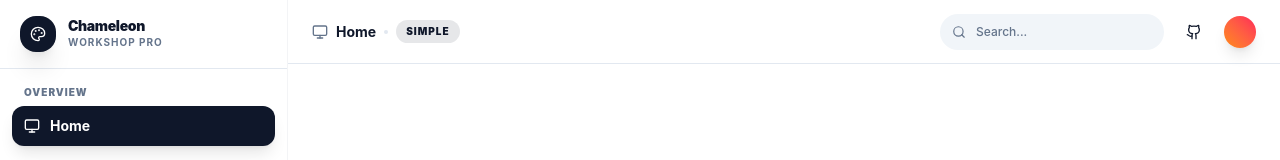
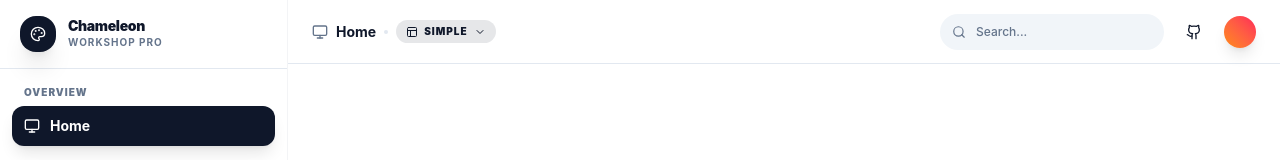
Before and after one commit to GDA-Africa/chameleon-ui, a React (Vite) app: page / in a window 1280 px wide. Shown: the top 160 px of the page. Built offline with nearby package versions, Linux system fonts and the light colour scheme.

Commit message:
feat: convert header theme badge into a dropdown theme switcher

```diff
--- a/src/app/App.tsx
+++ b/src/app/App.tsx
@@ -1,4 +1,4 @@
-import React, { useState, useEffect } from "react";
+import React, { useState, useEffect, useRef } from "react";
 import {
   Palette,
   Layers,
@@ -20,6 +20,7 @@ import {
   Code,
   Menu,
   X,
+  ChevronDown,
 } from "lucide-react";
 import { motion, AnimatePresence } from "motion/react";
 import {
@@ -74,12 +75,27 @@ function Workshop() {
   const { textPrimary, textMuted, theme: currentTheme } = useThemeClasses();
   const [activePage, setActivePage] = useState<Page>("landing");
   const [sidebarOpen, setSidebarOpen] = useState(false);
+  const [themeSwitcherOpen, setThemeSwitcherOpen] = useState(false);
+  const themeSwitcherRef = useRef<HTMLDivElement>(null);
   const t = translations[lang];
 
   // Close sidebar on navigation
   useEffect(() => {
     setSidebarOpen(false);
   }, [activePage]);
+
+  // Close theme switcher on outside click
+  useEffect(() => {
+    const handleClick = (e: MouseEvent) => {
+      if (themeSwitcherRef.current && !themeSwitcherRef.current.contains(e.target as Node)) {
+        setThemeSwitcherOpen(false);
+      }
+    };
+    if (themeSwitcherOpen) {
+      document.addEventListener("mousedown", handleClick);
+    }
+    return () => document.removeEventListener("mousedown", handleClick);
+  }, [themeSwitcherOpen]);
 
   // Lock body scroll when mobile sidebar is open
   useEffect(() => {
@@ -403,12 +419,65 @@ function Workshop() {
                 </>
               ) : null;
             })()}
-            <span className={cn(
-              "text-[10px] font-black uppercase tracking-widest px-2.5 py-1 rounded-full shrink-0",
-              "bg-[var(--primary)]/10 text-[var(--primary)]",
-            )}>
-              {theme.toUpperCase()}
-            </span>
+
+            {/* Theme Switcher Dropdown */}
+            <div className="relative shrink-0" ref={themeSwitcherRef}>
+              <button
+                onClick={() => setThemeSwitcherOpen(!themeSwitcherOpen)}
+                className={cn(
+                  "flex items-center gap-1.5 text-[10px] font-black uppercase tracking-widest px-2.5 py-1 rounded-full transition-all",
+                  "bg-[var(--primary)]/10 text-[var(--primary)] hover:bg-[var(--primary)]/20",
+                )}
+              >
+                {(() => {
+                  const t = themes.find((th) => th.id === theme);
+                  const Icon = t?.icon || Palette;
+                  return <Icon className="w-3 h-3" />;
+                })()}
+                {theme.toUpperCase()}
+                <ChevronDown className={cn("w-3 h-3 transition-transform", themeSwitcherOpen && "rotate-180")} />
+              </button>
+
+              <AnimatePresence>
+                {themeSwitcherOpen && (
+                  <motion.div
+                    initial={{ opacity: 0, y: -4, scale: 0.95 }}
+                    animate={{ opacity: 1, y: 0, scale: 1 }}
+                    exit={{ opacity: 0, y: -4, scale: 0.95 }}
+                    transition={{ duration: 0.15 }}
+                    className={cn(
+                      "absolute top-full left-0 mt-2 z-50 rounded-xl border border-[var(--border)] shadow-xl overflow-hidden min-w-[160px]",
+                      theme === "glassy"
+                        ? mode === "dark" ? "bg-[#1a1430]/95 backdrop-blur-sm" : "bg-white/95 backdrop-blur-sm"
+                        : "bg-[var(--card)]",
+                    )}
+                  >
+                    {themes.map((thm) => {
+                      const isActive = theme === thm.id;
+                      return (
+                        <button
+                          key={thm.id}
+                          onClick={() => {
+                            setTheme(thm.id);
+                            setThemeSwitcherOpen(false);
+                          }}
+                          className={cn(
+                            "w-full flex items-center gap-2.5 px-3.5 py-2.5 text-xs font-bold transition-colors text-left",
+                            isActive
+                              ? "bg-[var(--primary)] text-[var(--primary-foreground)]"
+                              : cn("hover:bg-[var(--muted)]", textMuted, "hover:text-[var(--foreground)]"),
+                          )}
+                        >
+                          <thm.icon className="w-3.5 h-3.5 shrink-0" />
+                          <span className="flex-1">{thm.label}</span>
+                          {isActive && <div className="w-1.5 h-1.5 rounded-full bg-current animate-pulse shrink-0" />}
+                        </button>
+                      );
+                    })}
+                  </motion.div>
+                )}
+              </AnimatePresence>
+            </div>
           </div>
 
           {/* Right controls */}
```
